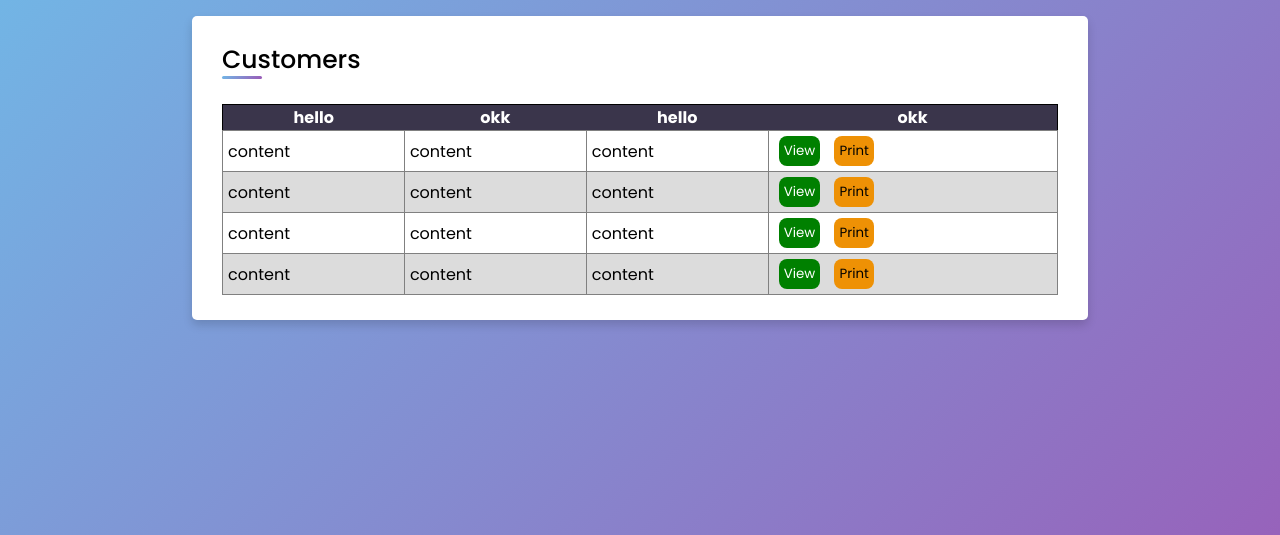
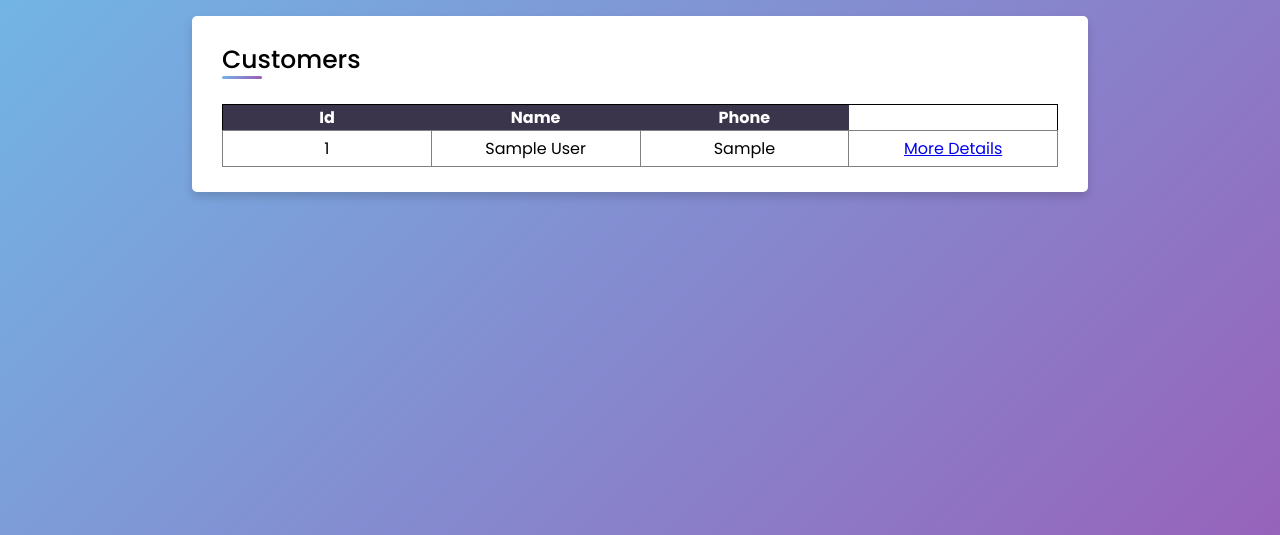
Before and after one commit to anamitrra/ardh_emp, a PHP site: page /view-customers.php in a window 1280 px wide. Shown: the part 51-586 px from the top of the page. Run offline with PHP 8.4, Linux system fonts and the light colour scheme; tables that the repository leaves empty hold one stand-in row (values such as "Sample post"); a stand-in replaces the project's code that opens the database connection.

Commit message:
Add files via upload

```diff
--- a/view-customers.php
+++ b/view-customers.php
@@ -14,40 +14,26 @@
         <div class="Ctable">
         <table>
             <thead>
-                <th>hello</th>
-                <th>okk</th>
-                <th>hello</th>
-                <th>okk</th>
+                <th>Id</th>
+                <th>Name</th>
+                <th>Phone</th>
             </thead>
             <tbody>
-                <tr>
-                <td>content</td>
-                <td>content</td>
-                <td>content</td>
-                <td><button class="green">View</button>
-                <button class="orange" onclick="location.href='card.php'">Print</button></td>
-                </tr>
-                <tr>
-                <td>content</td>
-                <td>content</td>
-                <td>content</td>
-                <td><button class="green">View</button>
-                <button class="orange">Print</button></td>
-                </tr>
-                <tr>
-                <td>content</td>
-                <td>content</td>
-                <td>content</td>
-                <td><button class="green">View</button>
-                <button class="orange">Print</button></td>
-                </tr>
-                <tr>
-                <td>content</td>
-                <td>content</td>
-                <td>content</td>
-                <td><button class="green">View</button>
-                <button class="orange">Print</button></td>
-                </tr>
+            <?php
+                      include "connect.php";
+                      $sql="select * from customer;";
+                      $result=mysqli_query($con,$sql);
+                      while($row=mysqli_fetch_array($result))
+                          {
+                          echo'<tr class="my-white" style="border-width: 0px;">';
+                                echo'<td style="width:20%; text-align:center;">'.$row[0].'</td>';
+                                echo'<td style="width:20%; text-align:center;">'.$row[1].'</td>';
+                                echo'<td style="width:20%; text-align:center;">'.$row[2].'</td>';
+                                echo'<td style="width:20%; text-align:center;" class="my-hover-text-red"> <a href="details.php?id='.$row[0].'">More Details</a></td>';
+
+                        echo'</tr>';
+                          }
+                      ?>
             </tbody>
         </table>
         </div>
```
Also changed, not shown: details.php (added, +170 -0 lines).
